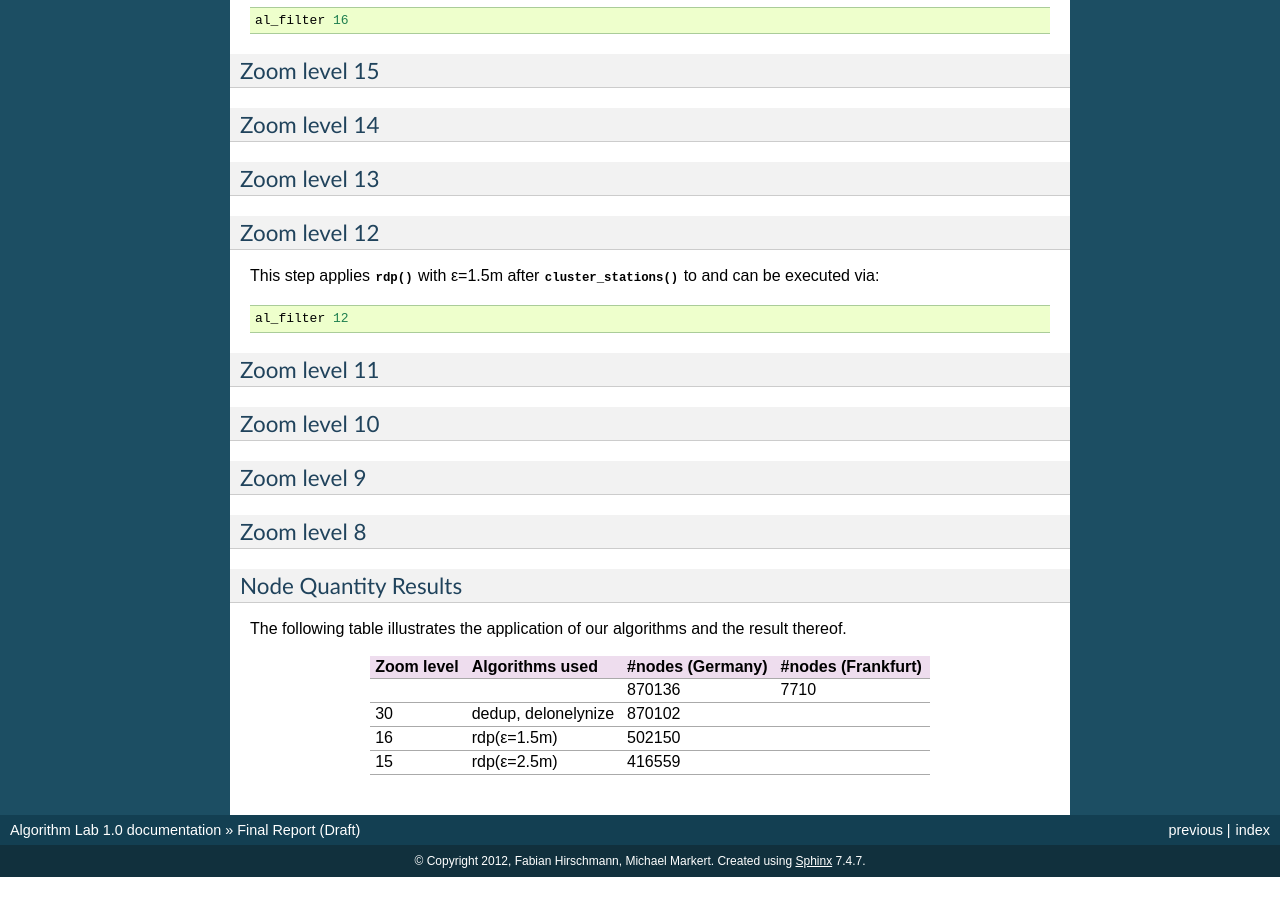
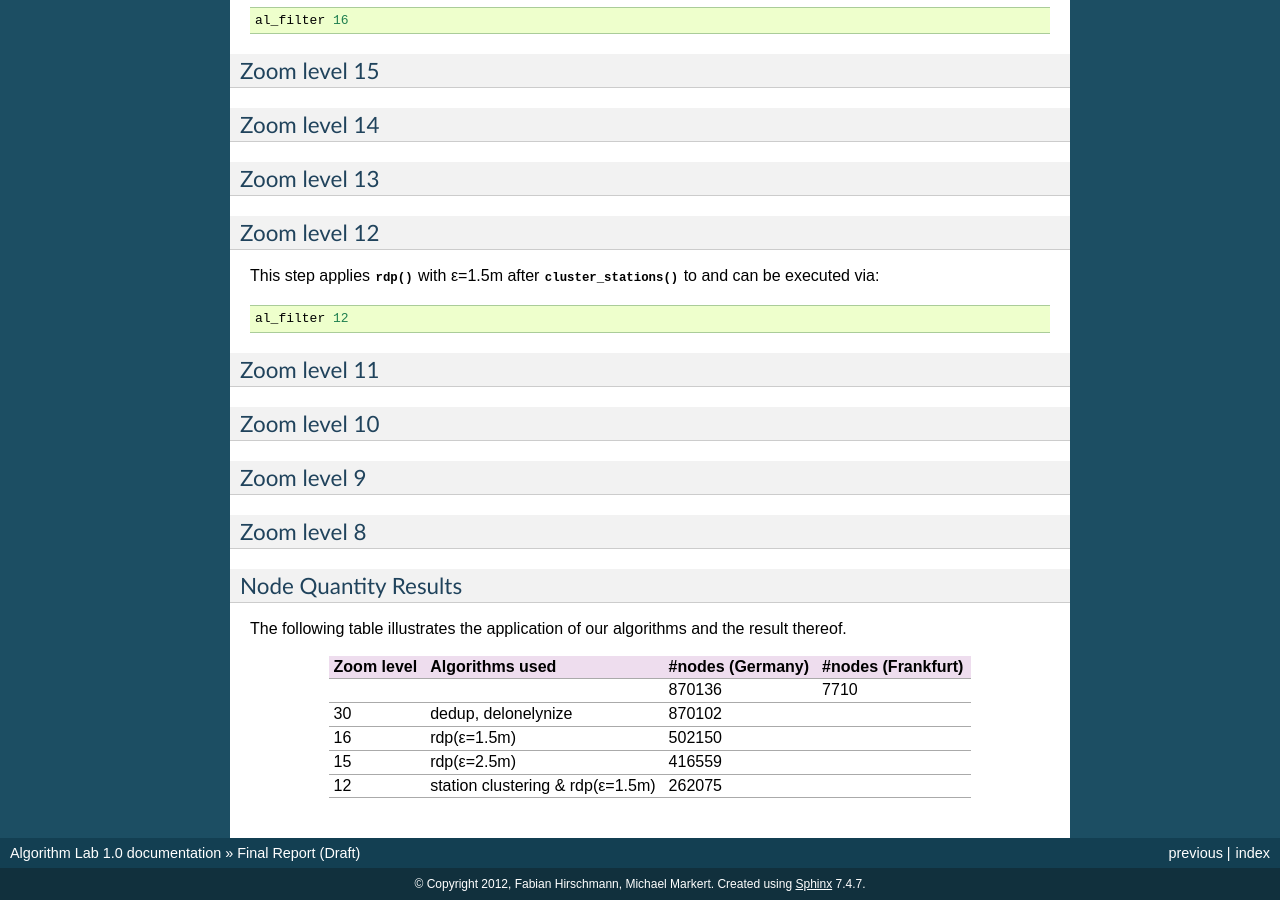
Before and after one commit to fhirschmann/algolab, a Sphinx documentation site: the page built from doc/final.rst, in a window 1280 px wide and 900 px high, scrolled down 2262 px. Built offline with Sphinx 7.4.7, drawn with Linux system fonts in a browser that asks for light colours; formulas are drawn with MathJax 3; before the commit the page ends 3139 px from its top, so only the background shows below that.

```diff
--- a/doc/final.rst
+++ b/doc/final.rst
@@ -135,14 +135,16 @@ Node Quantity Results
 The following table illustrates the application of our algorithms
 and the result thereof.
 
-+------------+------------------------------+------------------+--------------------+
-| Zoom level | Algorithms used              | #nodes (Germany) | #nodes (Frankfurt) |
-+============+==============================+==================+====================+
-|            |                              | 870136           | 7710               |
-+------------+------------------------------+------------------+--------------------+
-| 30         | dedup, delonelynize          | 870102           |                    |
-+------------+------------------------------+------------------+--------------------+
-| 16         | rdp(ε=1.5m)                  | 502150           |                    |
-+------------+------------------------------+------------------+--------------------+
-| 15         | rdp(ε=2.5m)                  | 416559           |                    |
-+------------+------------------------------+------------------+--------------------+
++------------+----------------------------------+------------------+--------------------+
+| Zoom level | Algorithms used                  | #nodes (Germany) | #nodes (Frankfurt) |
++============+==================================+==================+====================+
+|            |                                  |           870136 |               7710 |
++------------+----------------------------------+------------------+--------------------+
+|         30 | dedup, delonelynize              |           870102 |                    |
++------------+----------------------------------+------------------+--------------------+
+|         16 | rdp(ε=1.5m)                      |           502150 |                    |
++------------+----------------------------------+------------------+--------------------+
+|         15 | rdp(ε=2.5m)                      |           416559 |                    |
++------------+----------------------------------+------------------+--------------------+
+|         12 | station clustering & rdp(ε=1.5m) |           262075 |                    |
++------------+----------------------------------+------------------+--------------------+
```
